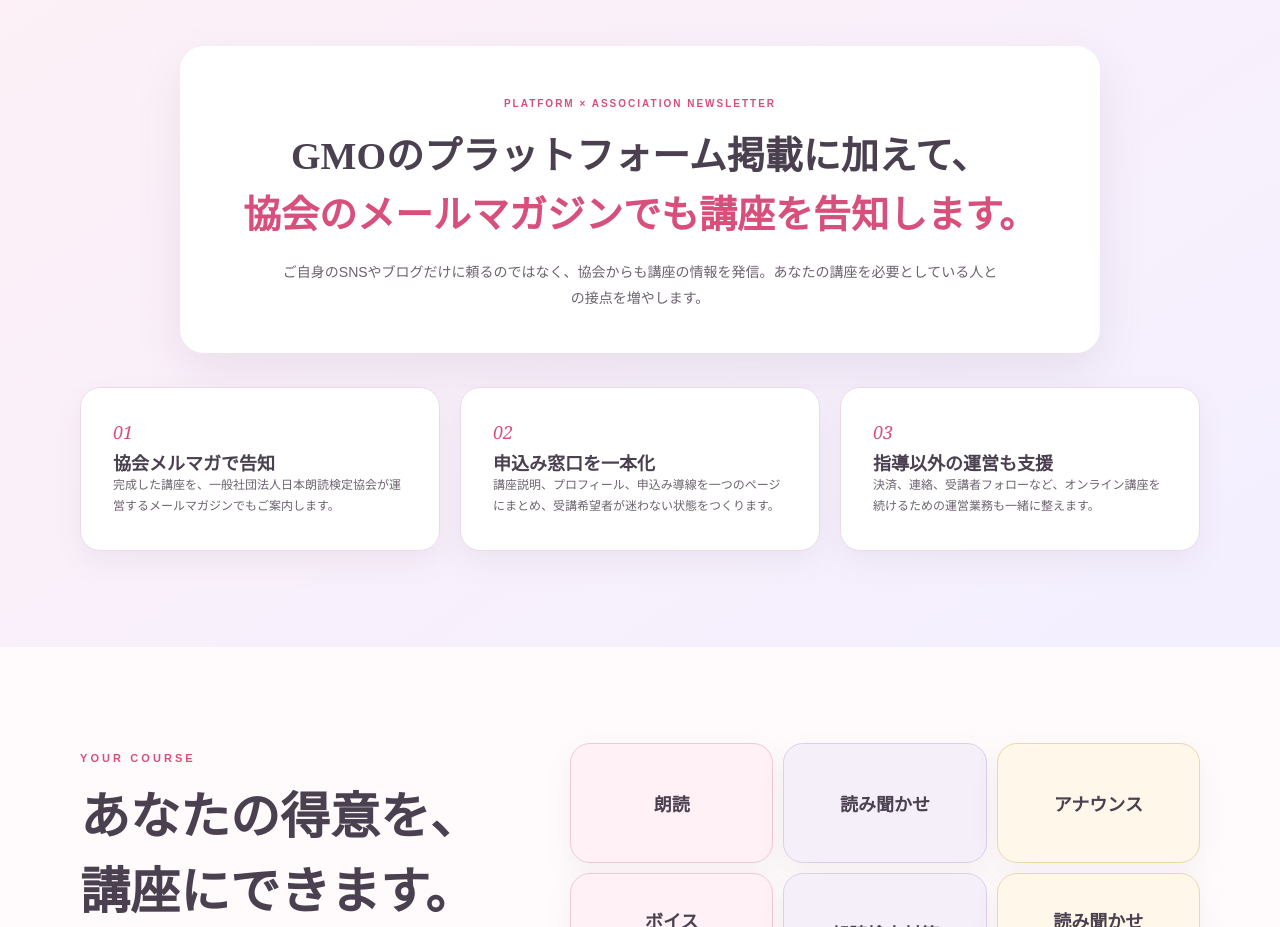
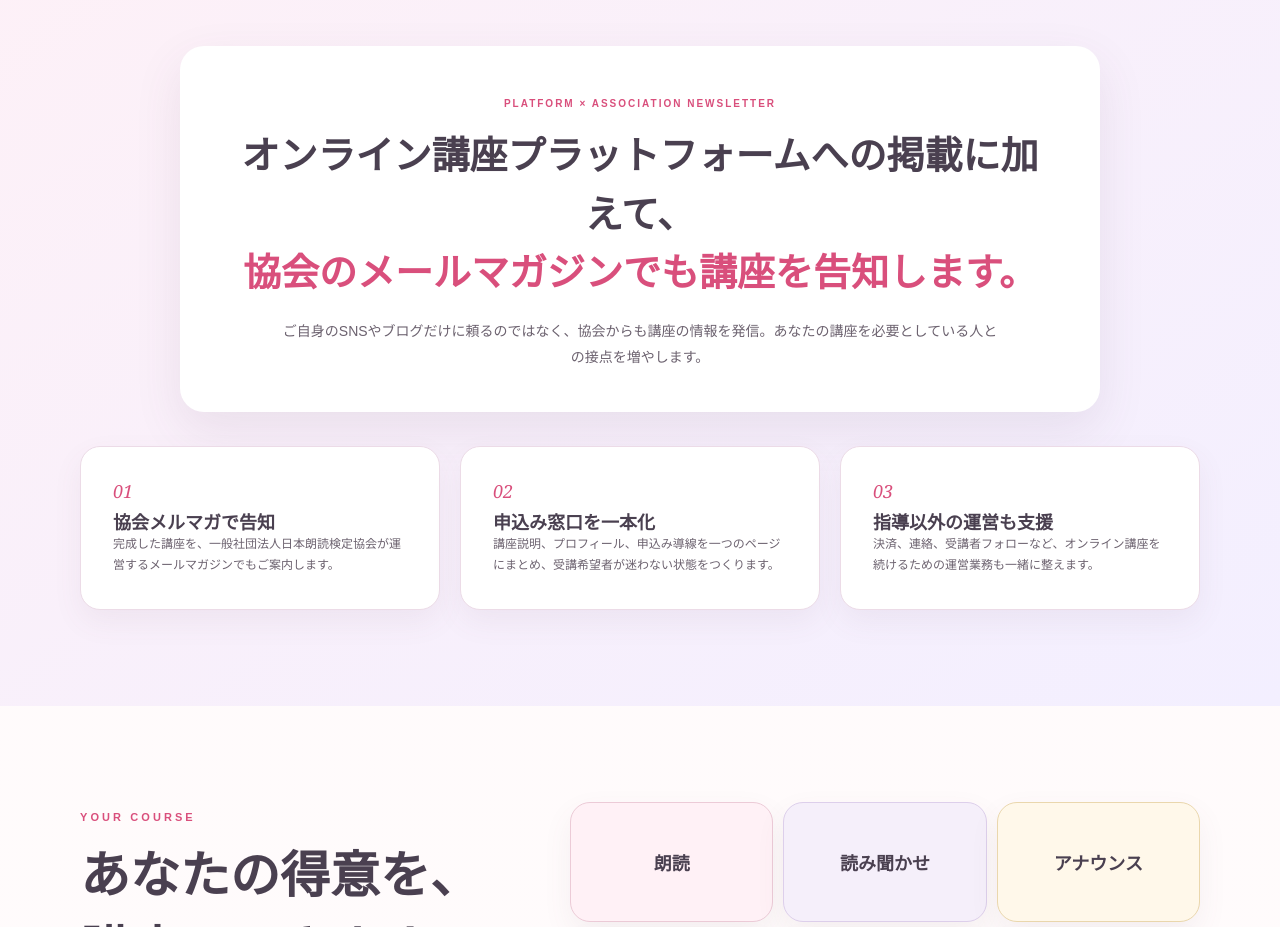
Before and after one commit to yuryuki-ai/koeaca, a Next.js app: page /koeaca/ in a window 1280 px wide. Shown: the part 6920-7847 px from the top of the page. Built offline with nearby package versions, Linux system fonts and the light colour scheme.

Commit message:
プラットフォーム名を特定しない表現に変更

```diff
--- a/app/page.tsx
+++ b/app/page.tsx
@@ -87,7 +87,7 @@ export default function Home() {
 
     <section className="platform section" id="platform">
       <div className="sectionTitle centered light"><span>WHY THIS PLATFORM</span><h2>講座を載せるだけではなく、<br/>募集と運営を続けられる基盤。</h2></div>
-      <div className="mailCampaign"><small>PLATFORM × ASSOCIATION NEWSLETTER</small><h3>GMOのプラットフォーム掲載に加えて、<br/><em>協会のメールマガジンでも講座を告知します。</em></h3><p>ご自身のSNSやブログだけに頼るのではなく、協会からも講座の情報を発信。あなたの講座を必要としている人との接点を増やします。</p></div>
+      <div className="mailCampaign"><small>PLATFORM × ASSOCIATION NEWSLETTER</small><h3>オンライン講座プラットフォームへの掲載に加えて、<br/><em>協会のメールマガジンでも講座を告知します。</em></h3><p>ご自身のSNSやブログだけに頼るのではなく、協会からも講座の情報を発信。あなたの講座を必要としている人との接点を増やします。</p></div>
       <div className="trustGrid"><article><span>01</span><h3>協会メルマガで告知</h3><p>完成した講座を、一般社団法人日本朗読検定協会が運営するメールマガジンでもご案内します。</p></article><article><span>02</span><h3>申込み窓口を一本化</h3><p>講座説明、プロフィール、申込み導線を一つのページにまとめ、受講希望者が迷わない状態をつくります。</p></article><article><span>03</span><h3>指導以外の運営も支援</h3><p>決済、連絡、受講者フォローなど、オンライン講座を続けるための運営業務も一緒に整えます。</p></article></div>
     </section>
 
```
